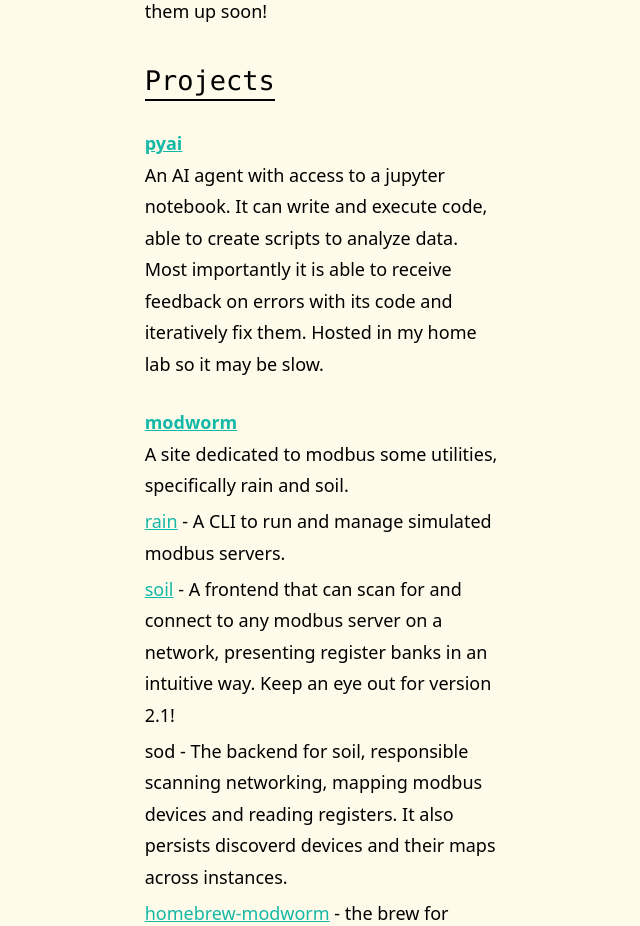
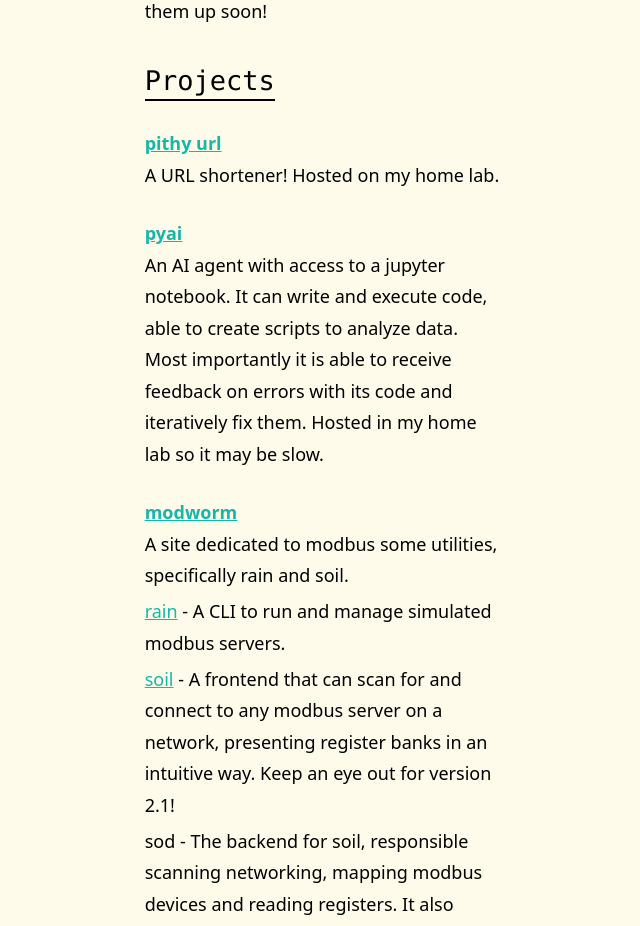
Before and after one commit to manavsu/manav_dev, a SvelteKit app: page / in a window 1280 px wide. Shown: the part 900-1826 px from the top of the page, without its empty margins (318-958 px from the left). Built offline with nearby package versions, Linux system fonts and the light colour scheme.

Commit message:
Added url shortner

```diff
--- a/src/routes/+page.svelte
+++ b/src/routes/+page.svelte
@@ -18,8 +18,14 @@
 	<div class="flex w-full flex-col gap-6">
 		<h2 class="w-fit border-b-2 border-black font-mono text-2xl">Projects</h2>
 
+
 		<div>
-			<a class="font-bold" href="https://github.com/manavsu/pyai">pyai</a>
+			<a class="font-bold" href="https://pithyurl.duckdns.org">pithy url</a>
+			<p>A URL shortener! Hosted on my home lab.</p>
+		</div>
+
+		<div>
+			<a class="font-bold" href="https://pyai.duckdns.org">pyai</a>
 			<p>An AI agent with access to a jupyter notebook. It can write and execute code, able to create scripts to analyze data. Most importantly it is able to receive feedback on errors with its code and iteratively fix them. Hosted in my home lab so it may be slow.</p>
 		</div>
 
```
